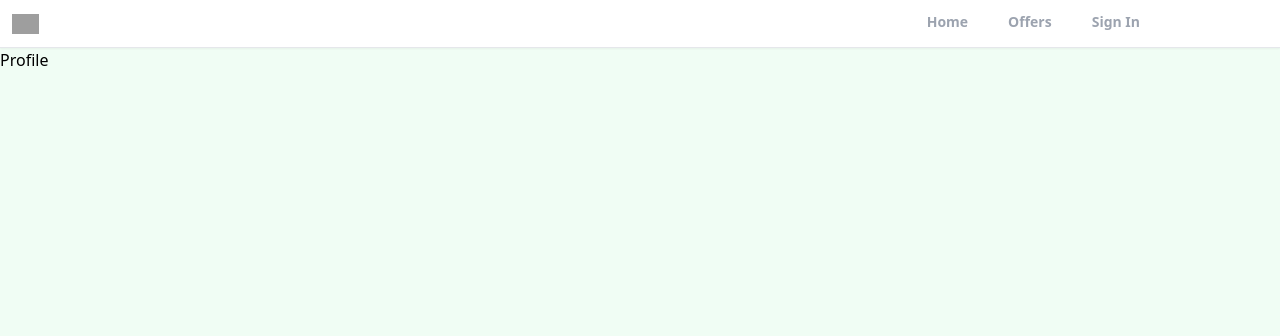
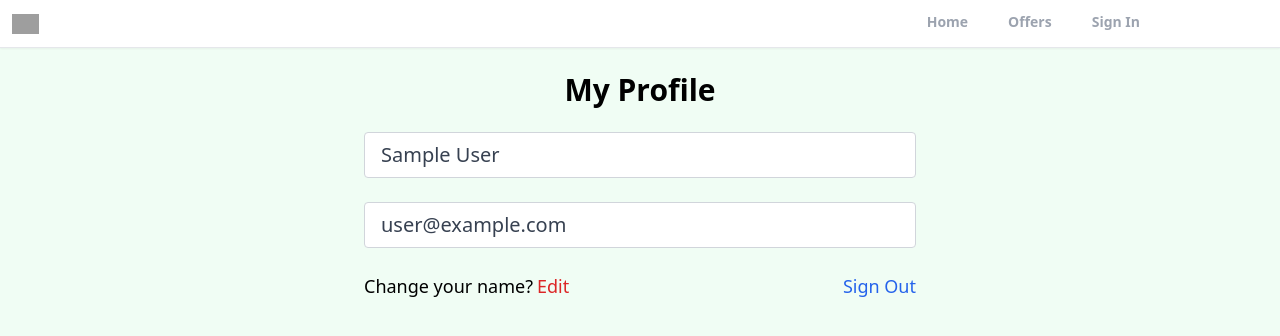
Before and after one commit to yokanho/realtor-clone, a React (Create React App) app: page /profile in a window 1280 px wide. Shown: the top 336 px of the page. Built offline with nearby package versions, Linux system fonts and the light colour scheme; no server answers; sample sign-in values are in the browser's storage; grey boxes are pictures that could not be loaded.

Commit message:
create private route and custom hook for protecting the profile page and add the logout functionality

```diff
--- a/src/App.js
+++ b/src/App.js
@@ -8,6 +8,7 @@ import SignUp from "./pages/SignUp";
 import Header from "./components/Header";
 import { ToastContainer } from "react-toastify";
 import "react-toastify/dist/ReactToastify.css";
+import { PrivateRoute } from "./components/PrivateRoute";
 
 function App() {
   return (
@@ -16,7 +17,9 @@ function App() {
         <Header />
         <Routes>
           <Route path="/" element={<Home />} />
-          <Route path="/profile" element={<Profile />} />
+          <Route path="/profile" element={<PrivateRoute />}>
+            <Route path="/profile" element={<Profile />} />
+          </Route>
           <Route path="/sign-in" element={<SignIn />} />
           <Route path="/sign-up" element={<SignUp />} />
           <Route path="/forgot-password" element={<ForgotPassword />} />
--- a/src/components/OAuth.jsx
+++ b/src/components/OAuth.jsx
@@ -14,7 +14,7 @@ export default function OAuth() {
       const provider = new GoogleAuthProvider();
       const result = await signInWithPopup(auth, provider);
       const user = result.user;
-      //check for the user if already exist or add it to the database
+      //check for the user if already exist or elseadd it to the database
       const docRef = doc(db, "users", user.uid);
       const docSnap = await getDoc(docRef);
       if (!docSnap.exists()) {
@@ -32,7 +32,7 @@ export default function OAuth() {
 
   return (
     <button
-      type="button" //since it is wrap under form element,got submit by default,  we need to add this to prevent the browser auto reload once clicked
+      type="button" //since it is wrap under form element,have submit function by default,  we need to add this to prevent the browser auto reload once clicked
       onClick={onGoogleClick}
       className="flex items-center justify-center w-full bg-red-700 text-white px-7 py-4 uppercase text-sm font-medium hover:bg-red-800 active:bg-red-900 shadow-md hover:shadow-lg active:shadow-lg transition duration-150 ease-in-out rounded"
     >
--- /dev/null
+++ b/src/components/PrivateRoute.jsx
@@ -0,0 +1,11 @@
+import React from "react";
+import { Outlet, Navigate } from "react-router-dom";
+import { useAuthStatus } from "../hooks/useAuthStatus";
+
+export function PrivateRoute() {
+  const { loggedIn, checkingStatus } = useAuthStatus();
+  if (checkingStatus) {
+    return <h3>Loading...</h3>;
+  }
+  return loggedIn ? <Outlet /> : <Navigate to="/sign-in" />;
+}
--- /dev/null
+++ b/src/hooks/useAuthStatus.jsx
@@ -0,0 +1,18 @@
+import { getAuth, onAuthStateChanged } from "firebase/auth";
+import { useEffect, useState } from "react";
+
+export function useAuthStatus() {
+  const [loggedIn, setLoggedIn] = useState(false);
+  const [checkingStatus, setCheckingStatus] = useState(true);
+
+  useEffect(() => {
+    const auth = getAuth();
+    onAuthStateChanged(auth, (user) => {
+      if (user) {
+        setLoggedIn(true);
+      }
+      setCheckingStatus(false);
+    });
+  }, []);
+  return { loggedIn, checkingStatus };
+}
--- a/src/pages/Profile.jsx
+++ b/src/pages/Profile.jsx
@@ -1,5 +1,70 @@
 import React from "react";
+import { useState } from "react";
+import { getAuth } from "firebase/auth";
+import { useNavigate } from "react-router-dom";
 
 export default function Profile() {
-  return <div>Profile</div>;
+  const auth = getAuth();
+  const navigate = useNavigate();
+  const [formData, setFormData] = useState({
+    name: auth.currentUser.displayName,
+    email: auth.currentUser.email,
+  });
+  const { name, email } = formData;
+  function onLogout() {
+    auth.signOut();
+    navigate("/");
+  }
+  return (
+    <>
+      <section className="max-w-6xl mx-auto flex justify-center items-center flex-col">
+        <h1
+          className="text-3xl text-center mt-6
+         font-bold"
+        >
+          My Profile
+        </h1>
+        <div className="w-full md:w-[50%] mt-6 px-3">
+          <form>
+            {}
+            <input
+              type="text"
+              id="name"
+              value={name}
+              disable
+              className="mb-6 w-full px-4 py-2 text-xl text-gray-700 bg-white border-gray-300
+              rounded
+              transition
+              ease-in-out"
+            />
+            <input
+              type="email"
+              id="email"
+              value={email}
+              disable
+              className="mb-6 w-full px-4 py-2 text-xl text-gray-700 bg-white border-gray-300
+              rounded
+              transition
+              ease-in-out"
+            />
+            <div className="flex justify-between whitespace-nowrap text-sm sm:text-lg mb-6">
+              <p className="flex items-center">
+                Change your name?
+                <span className="text-red-600 hover:text-red-700 transition ease-in-out duration-200 ml-1 cursor-pointer ">
+                  Edit
+                </span>
+              </p>
+
+              <p
+                onClick={onLogout}
+                className="text-blue-600 hover:text-blue-800 transition duration-200 ease-in-out cursor-pointer"
+              >
+                Sign Out
+              </p>
+            </div>
+          </form>
+        </div>
+      </section>
+    </>
+  );
 }
```
